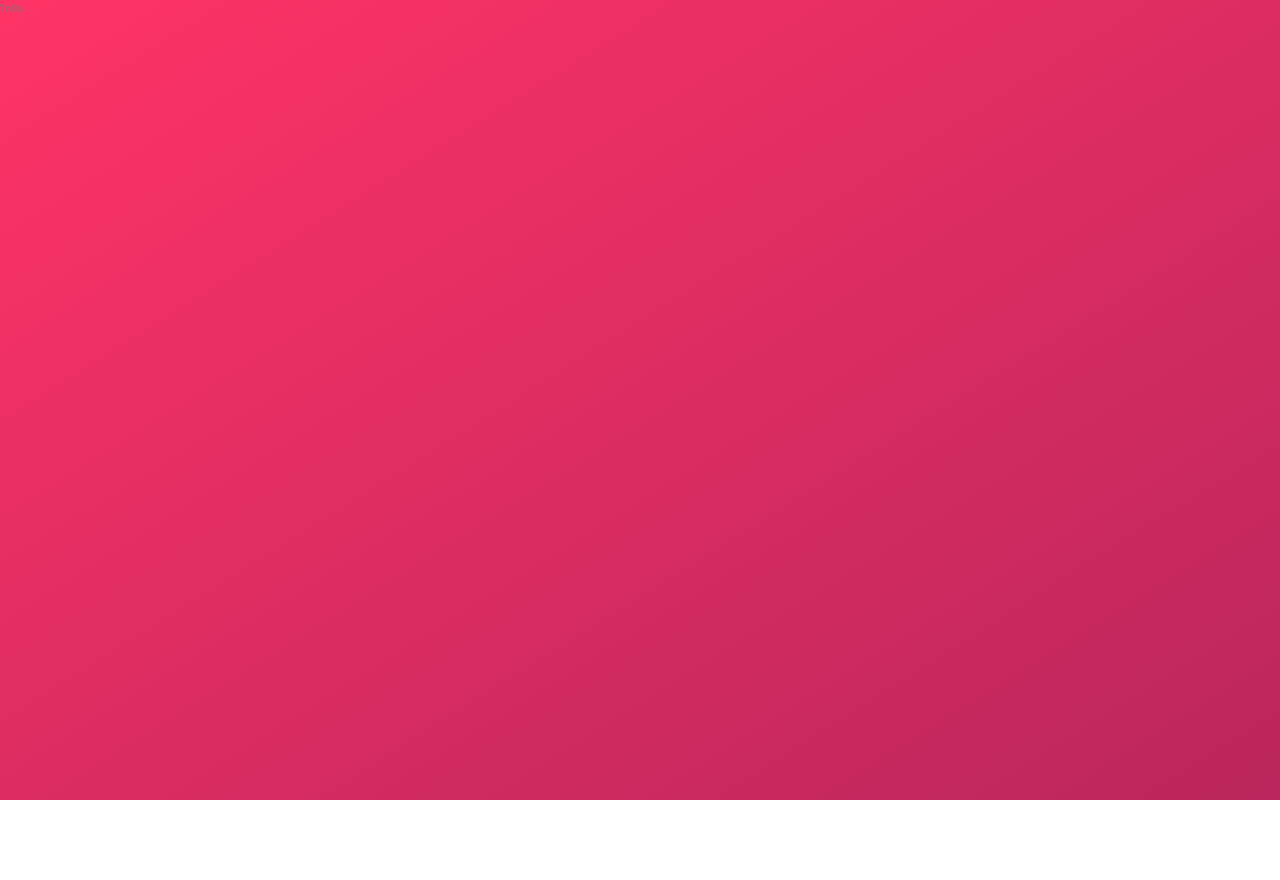
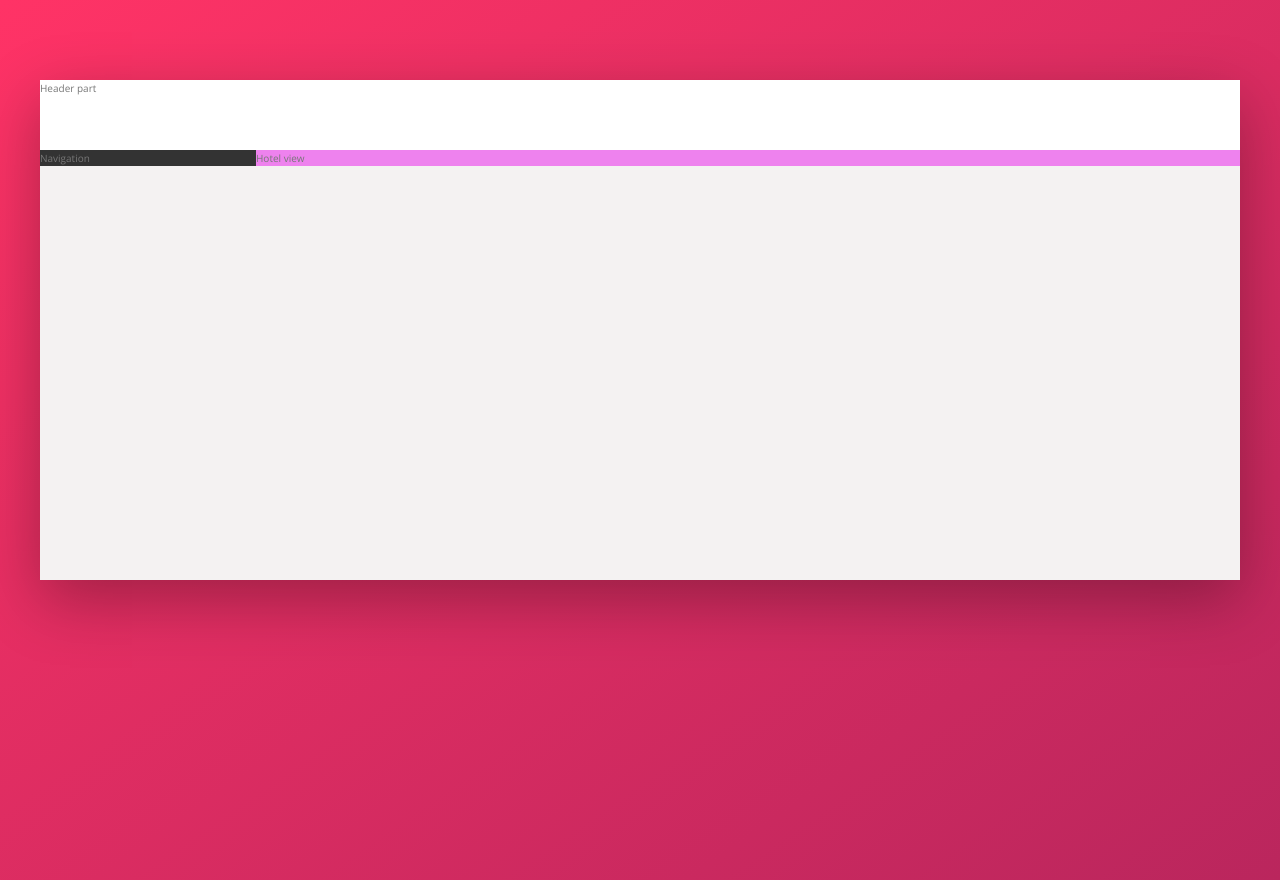
Before and after one commit to Jose1Useche/CSS_Sass_Trillo, a website: page index.html in a window 1280 px wide. Before the commit the page ends 800 px from the top, so only its background shows below. Drawn offline with nearby package versions, Linux system fonts and the light colour scheme.

Commit message:
74. Building the Overall Layout

```diff
--- a/index.html
+++ b/index.html
@@ -11,6 +11,18 @@
     <title>trillo &mdash; Your all-in-one booking app</title>
 </head>
 <body>
-    Trillo
+    <div class="container">
+        <header class="header">
+            Header part
+        </header>
+        <div class="content">
+            <nav class="sidebar">
+                Navigation
+            </nav>
+            <main class="hotel-view">
+                Hotel view
+            </main>
+        </div>
+    </div>
 </body>
 </html>
--- a/sass/_base.scss
+++ b/sass/_base.scss
@@ -29,6 +29,8 @@ Grey dark 3: #999
     --color-grey-dark-1: #333;
     --color-grey-dark-2: #777;
     --color-grey-dark-3: #999;
+
+    --shadow-dark: 0 2rem 6rem rgba(0,0,0,.3);
 }
 
 * {
--- a/sass/_layout.scss
+++ b/sass/_layout.scss
@@ -0,0 +1,30 @@
+.container {
+    max-width: 120rem;
+    margin: 8rem auto;
+    background-color: var(--color-grey-light-2);
+    box-shadow: var(--shadow-dark);
+
+    min-height: 50rem;
+}
+
+.header {
+    height: 7rem;
+    background-color: #fff;
+    border-bottom: var(--color-grey-light-2);
+}
+
+.content {
+    display: flex;
+}
+
+.sidebar {
+    background-color: var(--color-grey-dark-1);
+
+    flex: 0 0 18%; // [ <'flex-grow'> <'flex-shrink'>? || <'flex-basis'> ]
+}
+
+.hotel-view {
+    background-color: #fff;
+    background-color: violet;
+    flex: 1;
+}
```
Also changed, not shown: css/style.css.
